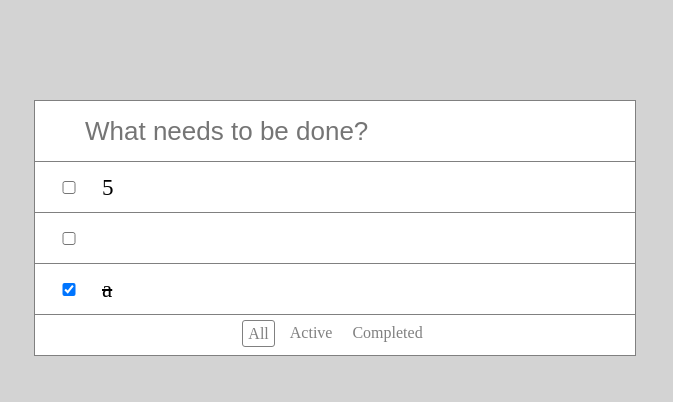
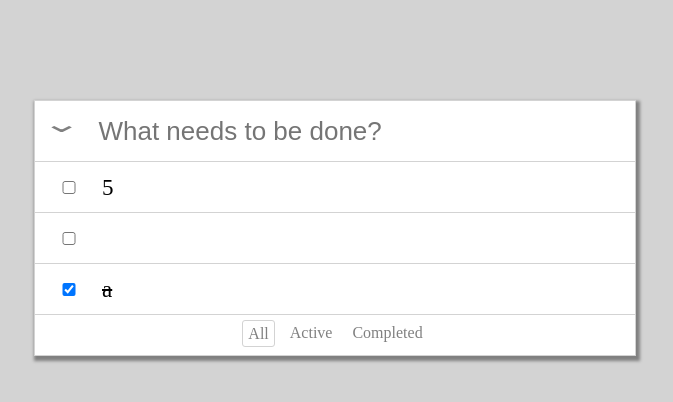
Before and after one commit to OlenaLysak/ToDoList, a plain HTML site: page index.html in a window 1280 px wide. Shown: the whole page, without its empty margins (305-978 px from the left). Drawn offline with nearby package versions, Linux system fonts and the light colour scheme.

Commit message:
added check all arrow, global box-shadow

```diff
--- a/index.html
+++ b/index.html
@@ -13,17 +13,18 @@
     <script src="script.js"></script>
 </head>
 <body>
+<div class="global-wrapper">
     <div class="input-wrapper">
+        <div id="check-all">⌄</div>
         <input id="toDoInput" placeholder="What needs to be done?">
     </div>
-    <div id="list">
-    </div>
+    <div id="list"> </div>
     <div class="navigation-bar">
         <div id='items-number'></div>
         <div class="nav-button" id="all-items">All</div>
         <div class="nav-button" id="active-items">Active</div>
         <div class="nav-button" id="completed-items">Completed</div>
     </div>
-
+</div>
 </body>
 </html>
--- a/listStyle.css
+++ b/listStyle.css
@@ -8,21 +8,35 @@ body {
     justify-content: center;
     padding-top: 100px;
 }
+.global-wrapper {
+    flex-direction: column;
+    box-shadow: grey 2px 3px 3px 2px;
+}
 .input-wrapper {
     width: 600px;
     height: 60px;
-    border: solid 1px gray;
+    border: solid 1px lightgray;
+    background-color: white;
+    color: grey;
+}
+#check-all {
+    width: 10%;
+    align-items: center;
+    justify-content: center;
+    transform:scale(2,1);
+    font-size: 24px;
+    padding-bottom: 15px;
 }
 #toDoInput {
     width: 100%;
-    padding-left: 50px;
+    padding-left: 10px;
     border: none;
     font-size: 26px;
 }
 .navigation-bar {
     width: 600px;
     height: 40px;
-    border: solid 1px gray;
+    border: solid 1px lightgray;
     border-top: none;
     justify-content: center;
     background-color: white
@@ -38,7 +52,7 @@ body {
 .item {
     width: 600px;
     height: 50px;
-    border: solid 1px gray;
+    border: solid 1px lightgray;
     background-color: white;
     align-items: center;
     font-size: 23px;
@@ -59,9 +73,9 @@ body {
     font-family: "Comic Sans MS";
     display: none;
     cursor: pointer;
+    justify-content: center;
 }
 .active {
-    border: solid 1px grey;
+    border: solid 1px lightgrey;
     border-radius: 3px;
 }
-/* kitty */
```
